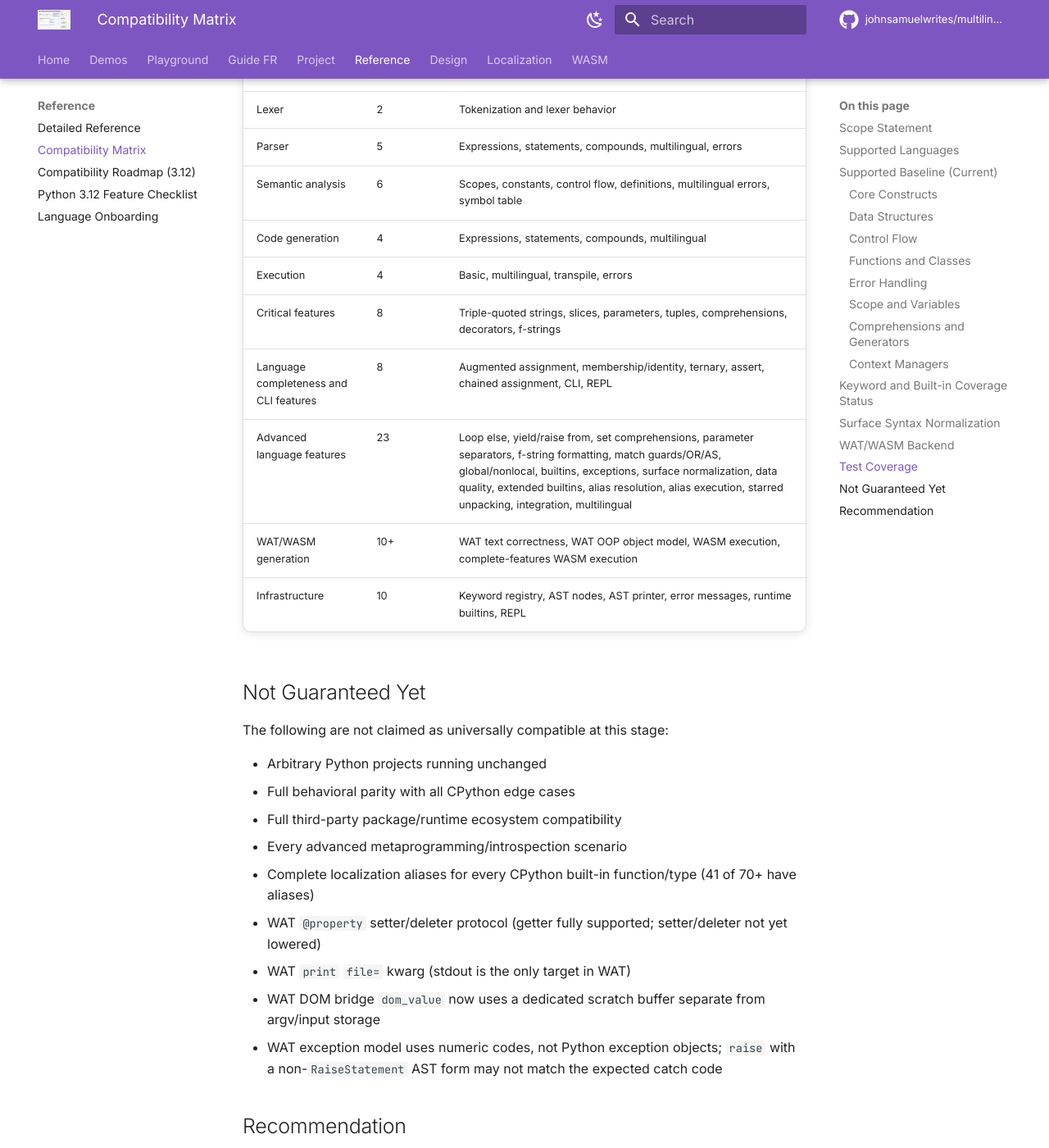
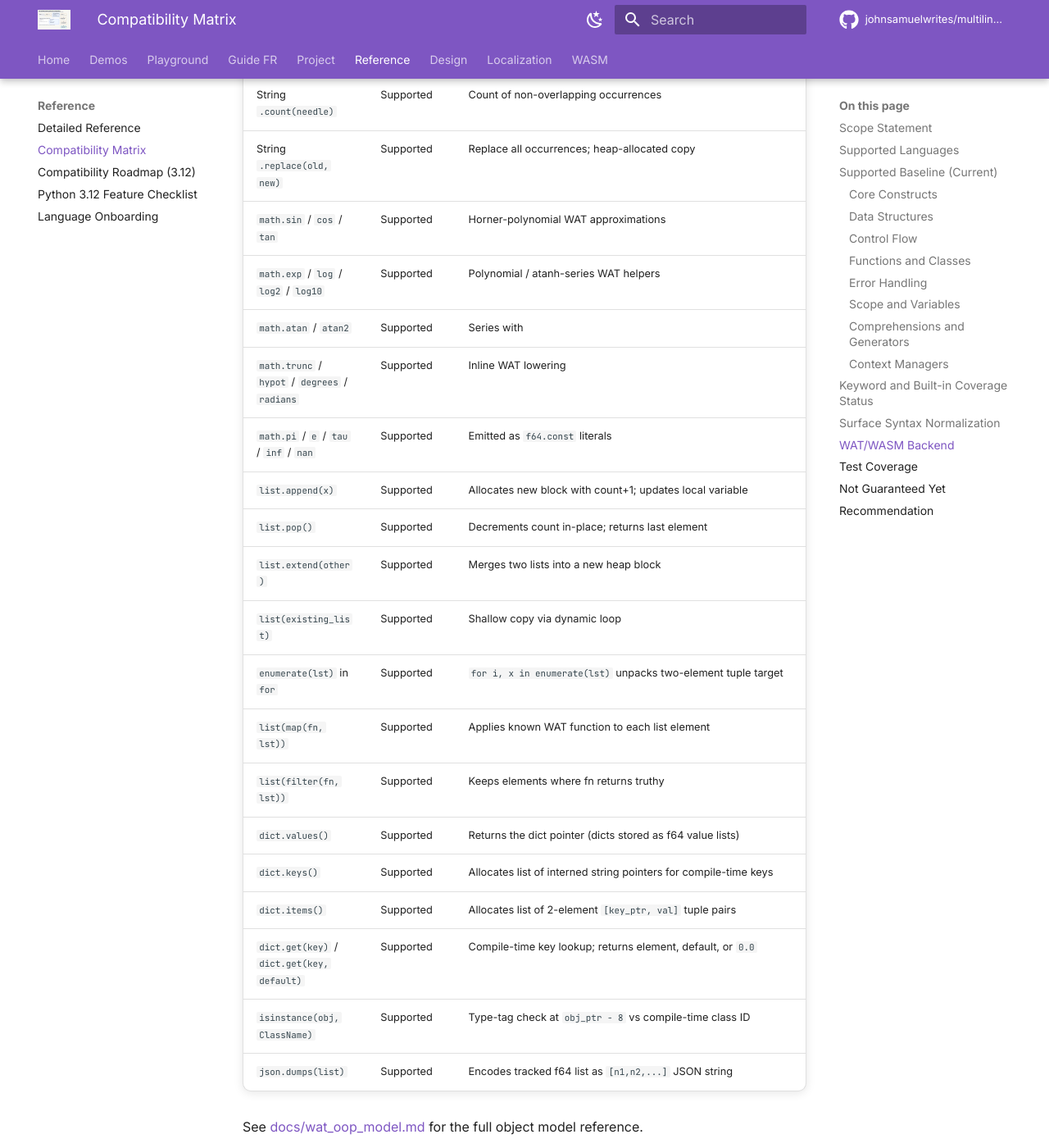
Before and after one commit to johnsamuelwrites/multilingual, an MkDocs documentation site: the page built from docs/compatibility_matrix.md, in a window 1280 px wide and 1400 px high, scrolled down 8833 px. Shown: the whole window at 82% size. Built offline with MkDocs 1.6.1 and Material for MkDocs 9.7.7, drawn with Linux system fonts in a browser that asks for light colours; comment, search, counter and statistics services are not loaded; some of the changed text lies outside the part shown.

Commit message:
Update documentation

```diff
--- a/docs/compatibility_matrix.md
+++ b/docs/compatibility_matrix.md
@@ -197,8 +197,32 @@ WebAssembly Text (WAT), which is then compiled and executed via Wasmtime.
 | `input()` | Supported | Reads a line from WASI stdin (fd 0), strips trailing CR/LF |
 | `argc()` | Supported | Returns WASI argument count as f64 |
 | `argv(i)` | Supported | Returns i-th WASI argument string as f64 pointer |
-| DOM bridge | Supported | `dom_get`, `dom_text`, `dom_html`, `dom_value`, `dom_attr`, `dom_create`, `dom_append`, `dom_style`, `dom_remove`, `dom_class`; requires `"env"` host imports provided by the JS embedding |
+| DOM bridge | Supported | `dom_get`, `dom_text`, `dom_html`, `dom_value`, `dom_attr`, `dom_create`, `dom_append`, `dom_style`, `dom_remove`, `dom_class`, `dom_on` (event callbacks via WAT function table); requires `"env"` host imports provided by the JS embedding |
 | Source location comments | Supported | `;;  @line:col` WAT comment emitted at the top of each compiled statement |
+| `str(x)` number conversion | Supported | Converts f64 to decimal string via `$__str_from_f64`; integers without decimal point, floats with up to 6 significant digits |
+| F-string numeric interpolation | Supported | `f"{x}"` where `x` is a numeric variable; delegates to `$__str_from_f64` for correct float output |
+| String `.upper()` / `.lower()` | Supported | ASCII case conversion; heap-allocated copy |
+| String `.startswith()` / `.endswith()` | Supported | Returns `0.0` / `1.0` as f64 |
+| String `.count(needle)` | Supported | Count of non-overlapping occurrences |
+| String `.replace(old, new)` | Supported | Replace all occurrences; heap-allocated copy |
+| `math.sin` / `cos` / `tan` | Supported | Horner-polynomial WAT approximations |
+| `math.exp` / `log` / `log2` / `log10` | Supported | Polynomial / atanh-series WAT helpers |
+| `math.atan` / `atan2` | Supported | Series with |x|>1 identity; quadrant-adjusted atan2 |
+| `math.trunc` / `hypot` / `degrees` / `radians` | Supported | Inline WAT lowering |
+| `math.pi` / `e` / `tau` / `inf` / `nan` | Supported | Emitted as `f64.const` literals |
+| `list.append(x)` | Supported | Allocates new block with count+1; updates local variable |
+| `list.pop()` | Supported | Decrements count in-place; returns last element |
+| `list.extend(other)` | Supported | Merges two lists into a new heap block |
+| `list(existing_list)` | Supported | Shallow copy via dynamic loop |
+| `enumerate(lst)` in `for` | Supported | `for i, x in enumerate(lst)` unpacks two-element tuple target |
+| `list(map(fn, lst))` | Supported | Applies known WAT function to each list element |
+| `list(filter(fn, lst))` | Supported | Keeps elements where fn returns truthy |
+| `dict.values()` | Supported | Returns the dict pointer (dicts stored as f64 value lists) |
+| `dict.keys()` | Supported | Allocates list of interned string pointers for compile-time keys |
+| `dict.items()` | Supported | Allocates list of 2-element `[key_ptr, val]` tuple pairs |
+| `dict.get(key)` / `dict.get(key, default)` | Supported | Compile-time key lookup; returns element, default, or `0.0` |
+| `isinstance(obj, ClassName)` | Supported | Type-tag check at `obj_ptr - 8` vs compile-time class ID |
+| `json.dumps(list)` | Supported | Encodes tracked f64 list as `[n1,n2,...]` JSON string |
 
 See [docs/wat_oop_model.md](wat_oop_model.md) for the full object model reference.
 
@@ -231,8 +255,9 @@ The following are not claimed as universally compatible at this stage:
 - Complete localization aliases for every CPython built-in function/type (41 of 70+ have aliases)
 - WAT `@property` setter/deleter protocol (getter fully supported; setter/deleter not yet lowered)
 - WAT `print` `file=` kwarg (stdout is the only target in WAT)
-- WAT DOM bridge `dom_value` now uses a dedicated scratch buffer separate from argv/input storage
 - WAT exception model uses numeric codes, not Python exception objects; `raise` with a non-`RaiseStatement` AST form may not match the expected catch code
+- WAT `str.split(sep)` / `str.join(iterable)` — not yet lowered (requires fat-string-pointer ABI extension)
+- WAT `list.append` / `pop` / `extend`: list variable must be statically tracked in `_list_locals`; dynamic list reassignment through non-local aliases is not reflected
 
 ## Recommendation
 
```
Also changed, not shown: CHANGELOG.md (+75 -0 lines), docs/python312_feature_checklist.md (+1 -1 lines).
